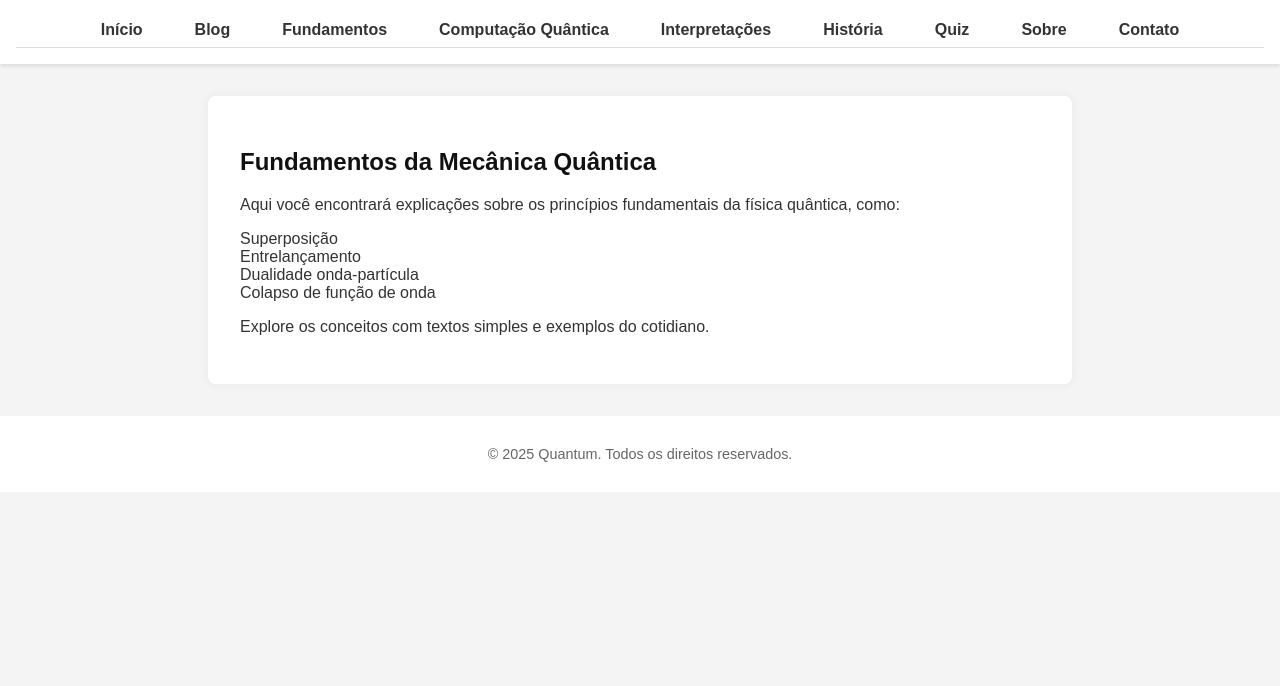
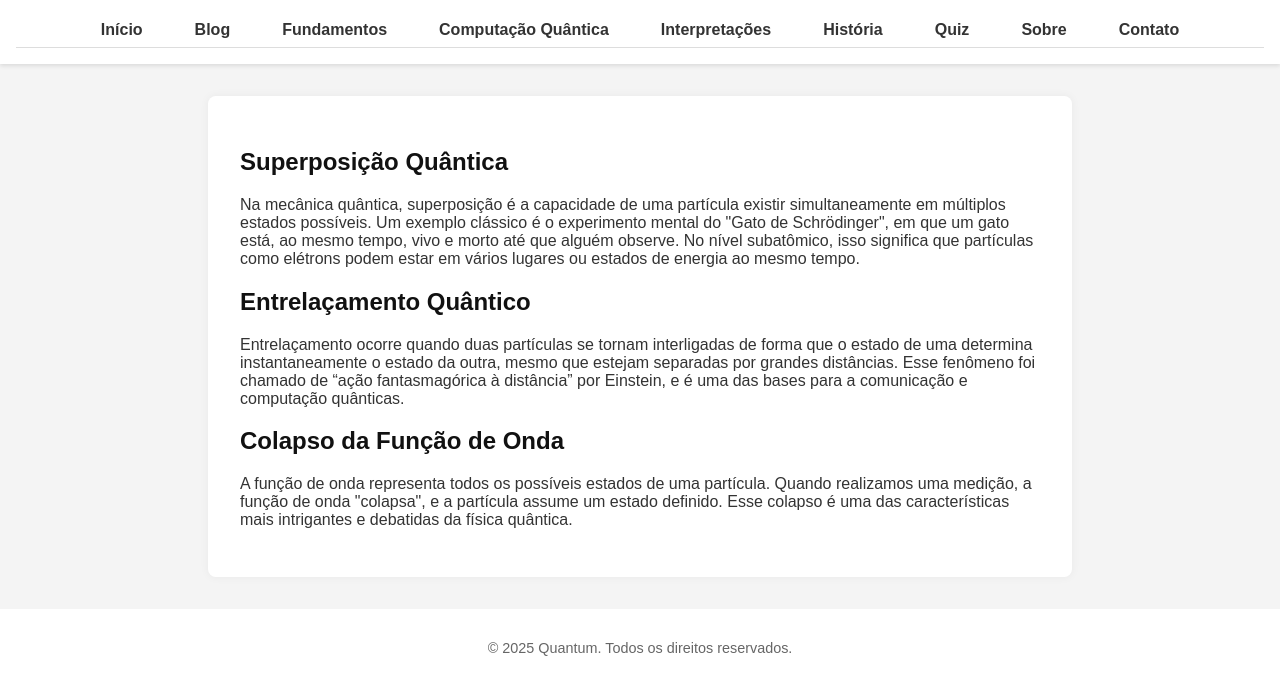
Before and after one commit to fabiodias-python/Quantum-3, a plain HTML site: page fundamentos.html in a window 1280 px wide. Shown: the part 117-803 px from the top of the page. Drawn offline with Linux system fonts and the light colour scheme; a script that the page names is missing.

Commit message:
Add files via upload

```diff
--- a/fundamentos.html
+++ b/fundamentos.html
@@ -117,16 +117,15 @@
 
   </header>
   <main>
-<h2>Fundamentos da Mecânica Quântica</h2>
 
-        <p>Aqui você encontrará explicações sobre os princípios fundamentais da física quântica, como:</p>
-        <ul>
-            <li>Superposição</li>
-            <li>Entrelançamento</li>
-            <li>Dualidade onda-partícula</li>
-            <li>Colapso de função de onda</li>
-        </ul>
-        <p>Explore os conceitos com textos simples e exemplos do cotidiano.</p>
+<h2>Superposição Quântica</h2>
+<p>Na mecânica quântica, superposição é a capacidade de uma partícula existir simultaneamente em múltiplos estados possíveis. Um exemplo clássico é o experimento mental do "Gato de Schrödinger", em que um gato está, ao mesmo tempo, vivo e morto até que alguém observe. No nível subatômico, isso significa que partículas como elétrons podem estar em vários lugares ou estados de energia ao mesmo tempo.</p>
+
+<h2>Entrelaçamento Quântico</h2>
+<p>Entrelaçamento ocorre quando duas partículas se tornam interligadas de forma que o estado de uma determina instantaneamente o estado da outra, mesmo que estejam separadas por grandes distâncias. Esse fenômeno foi chamado de “ação fantasmagórica à distância” por Einstein, e é uma das bases para a comunicação e computação quânticas.</p>
+
+<h2>Colapso da Função de Onda</h2>
+<p>A função de onda representa todos os possíveis estados de uma partícula. Quando realizamos uma medição, a função de onda "colapsa", e a partícula assume um estado definido. Esse colapso é uma das características mais intrigantes e debatidas da física quântica.</p>
 
 </main>
   <footer>
```
Also changed, not shown: computacao.html (+8 -8 lines).
